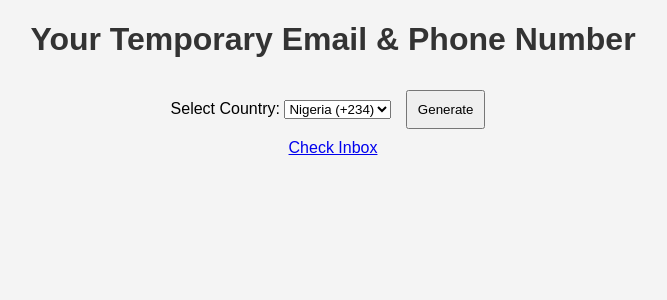
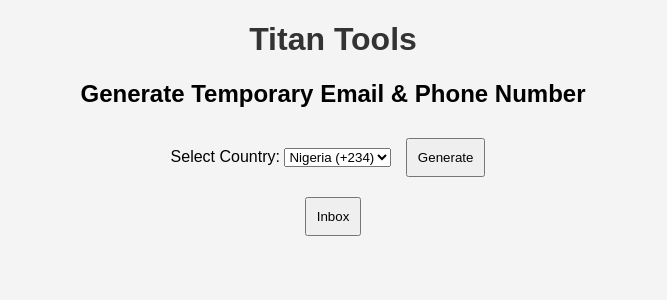
Before and after one commit to Neaterry6/tempservice, a Flask app: page / in a window 1280 px wide. Shown: the top 300 px of the page, without its empty margins (307-974 px from the left). Run offline with Flask 3, Linux system fonts and the light colour scheme.

Commit message:
Update index.html

```diff
--- a/templates/index.html
+++ b/templates/index.html
@@ -2,15 +2,19 @@
 <html lang="en">
 <head>
     <meta charset="UTF-8">
-    <title>Temp Email & Number Generator</title>
+    <meta name="viewport" content="width=device-width, initial-scale=1.0">
+    <title>Titan Tools - TempGen</title>
     <link rel="stylesheet" href="{{ url_for('static', filename='style.css') }}">
 </head>
 <body>
-    <h1>Your Temporary Email & Phone Number</h1>
 
-    <form method="POST">
-        <label for="country">Select Country:</label>
-        <select name="country">
+<h1>Titan Tools</h1>
+
+<div class="container">
+    <h2>Generate Temporary Email & Phone Number</h2>
+
+    <label>Select Country:</label>
+    <select id="country">
         <option value="Nigeria">Nigeria (+234)</option>
         <option value="USA">USA (+1)</option>
         <option value="UK">UK (+44)</option>
@@ -18,17 +22,41 @@
         <option value="India">India (+91)</option>
     </select>
 
-        <button type="submit">Generate</button>
-    </form>
+    <button onclick="generate()">Generate</button>
 
-    {% if email and phone %}
-    <div>
-        <h2>Your Temporary Info</h2>
-        <p>Email: {{ email }}</p>
-        <p>Phone: {{ phone }}</p>
+    <div id="numberDisplay"></div>
+    <div id="emailDisplay"></div>
+
+    <button onclick="loadInbox()">Inbox</button>
+    <div id="inboxMessages" class="hidden"></div>
 </div>
-    {% endif %}
 
-    <a href="/inbox">Check Inbox</a>
+<script>
+function generate() {
+    const country = document.getElementById("country").value;
+    fetch(`/generate?country=${country}`)
+        .then(res => res.json())
+        .then(data => {
+            document.getElementById("numberDisplay").innerHTML = `<h3>Temp Number:</h3><p>${data.phone}</p>`;
+            document.getElementById("emailDisplay").innerHTML = `<h3>Temp Email:</h3><p>${data.email}</p>`;
+        })
+        .catch(console.error);
+}
+
+function loadInbox() {
+    fetch("/inbox")
+        .then(res => res.json())
+        .then(data => {
+            const inboxDiv = document.getElementById("inboxMessages");
+            inboxDiv.classList.remove("hidden");
+            inboxDiv.innerHTML = `<h3>Inbox Messages</h3>`;
+            data.messages.forEach(msg => {
+                inboxDiv.innerHTML += `<p><strong>Message:</strong> ${msg}</p><hr>`;
+            });
+        })
+        .catch(console.error);
+}
+</script>
+
 </body>
 </html>
```
Lines whose indentation alone changed are shown as unchanged.
